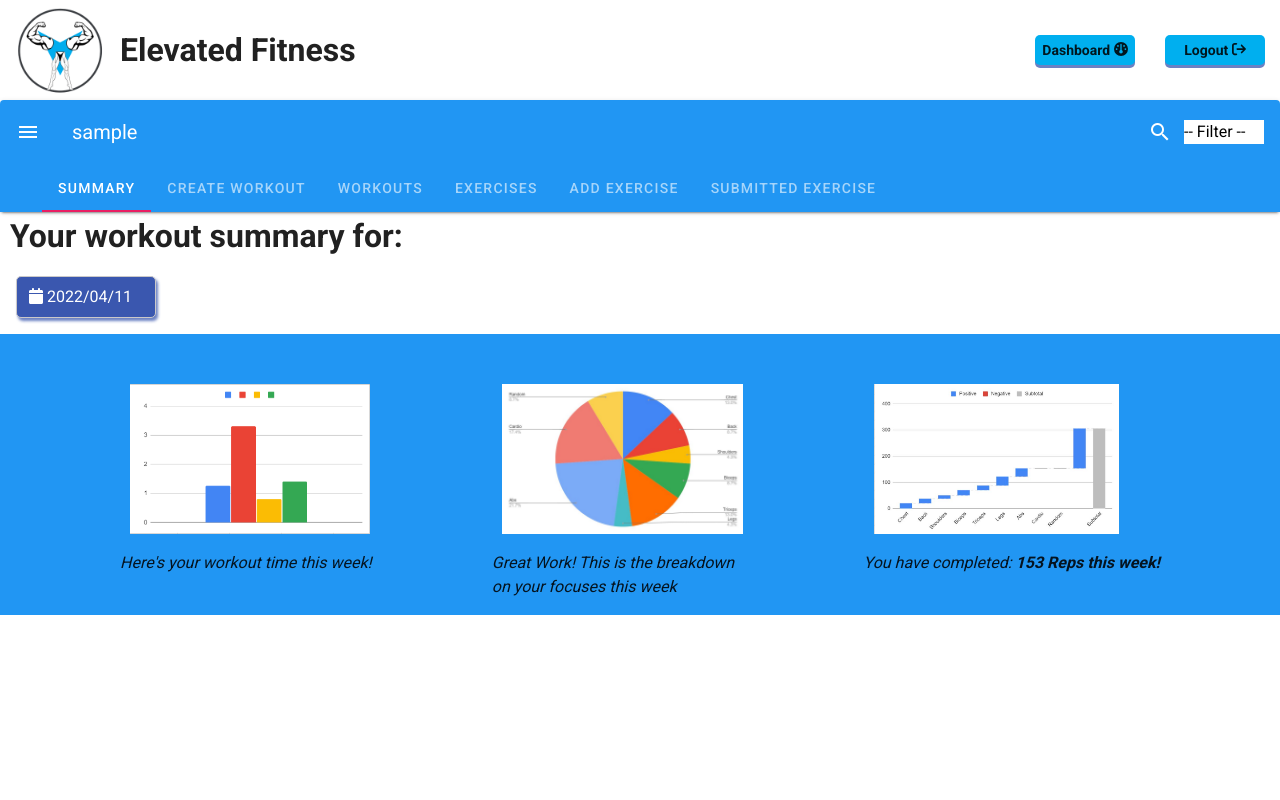
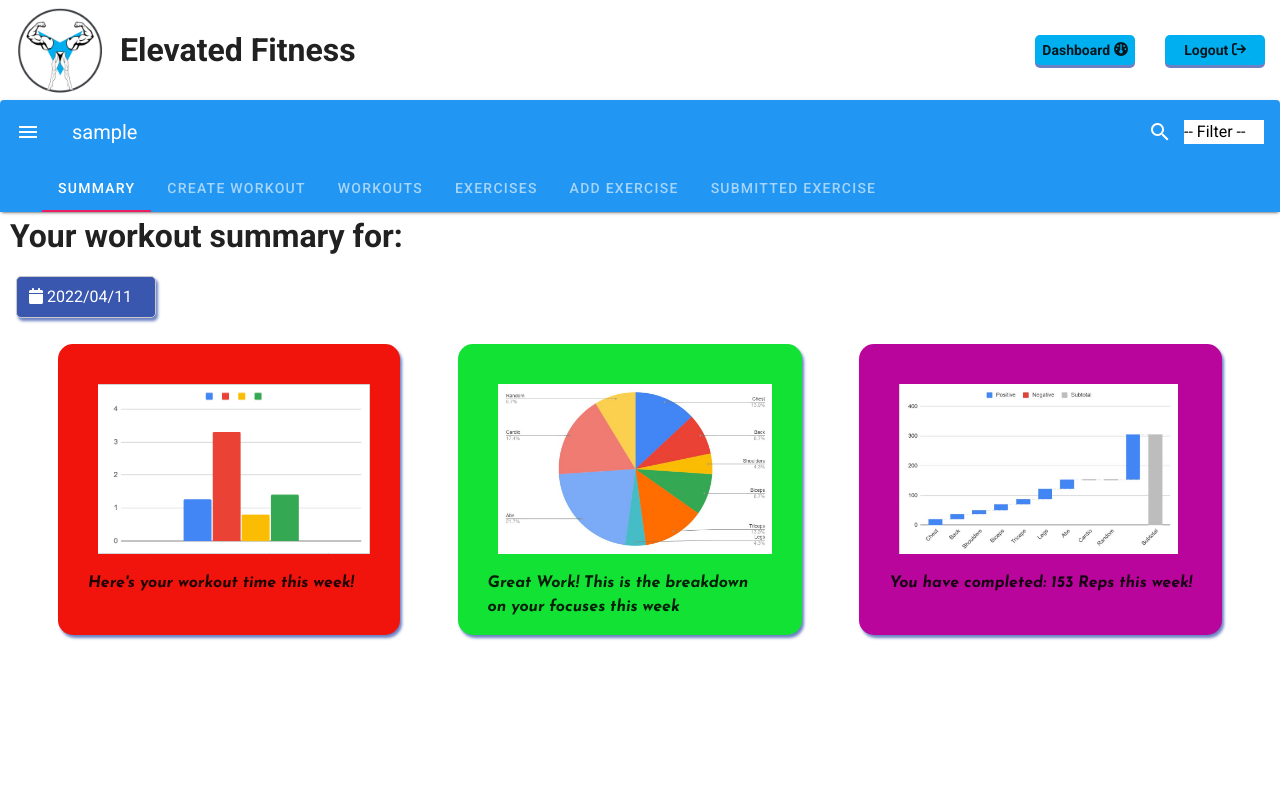
Before and after one commit to TrevRossow/Workout-Builder, a Vue app in the folder vue/: page /user/1 in a window 1280 px wide. Shown: the top 800 px of the page. Built offline with nearby package versions, Linux system fonts and the light colour scheme; sample sign-in values are in the browser's storage.

Commit message:
Summary lookin' good

```diff
--- a/vue/src/App.vue
+++ b/vue/src/App.vue
@@ -83,6 +83,7 @@ export default {
 };
 </script>
 <style>
+@import url('https://fonts.googleapis.com/css2?family=Josefin+Sans:ital,wght@1,700&display=swap');
 
 #app{
 }
--- a/vue/src/components/ViewSummary.vue
+++ b/vue/src/components/ViewSummary.vue
@@ -5,14 +5,14 @@
       <i><font-awesome-icon icon="fa-calendar" /></i>
       {{ date }}
     </div>
-    <div class="info">
+    <div class="body">
       <div class="timeExercising">
         <img class="img" src="../../public/graph.png" alt="exercise graph" />
         <p>Here's your workout time this week!</p>
       </div>
       <div class="focusMostCompleted">
         <img class="img" src="../../public/focus.png" alt="exercise focuses" />
-      <p>Great Work! This is the breakdown <br/>on your focuses this week</p>
+        <p>Great Work! This is the breakdown <br />on your focuses this week</p>
       </div>
       <div class="repsCompleted">
         <img class="img" src="../../public/reps.png" alt="reps completed" />
@@ -62,18 +62,49 @@ export default {
 }
 
 img {
-  margin-top: 50px;
+  margin-top: 40px;
   margin-bottom: 10px;
-  height: 150px;
+  height: 170px;
 }
 
 p {
   font-style: italic;
+  font-family: "Josefin Sans", sans-serif;
 }
 
-.info {
+.body {
   display: flex;
   justify-content: space-evenly;
+  flex-wrap: wrap;
 }
 
+.timeExercising {
+  padding-left: 30px;
+  padding-right: 30px;
+  margin-top: 10px;
+  background-color: rgb(240, 20, 12);
+  border-radius: 15px;
+  box-shadow: 2px 3px 3px rgb(58 87 175 / 75%);
+  position: relative;
+}
+
+.focusMostCompleted {
+  padding-left: 30px;
+  padding-right: 30px;
+  margin-top: 10px;
+  background-color: rgb(17, 226, 51);
+  border-radius: 15px;
+  box-shadow: 2px 3px 3px rgb(58 87 175 / 75%);
+  position: relative;
+}
+
+.repsCompleted {
+  padding-left: 30px;
+  padding-right: 30px;
+  margin-top: 10px;
+  background-color: rgb(185, 5, 155);
+  border-radius: 15px;
+  box-shadow: 2px 3px 3px rgb(58 87 175 / 75%);
+  position: relative;
+}
 </style>
```
Lines whose indentation alone changed are shown as unchanged.
